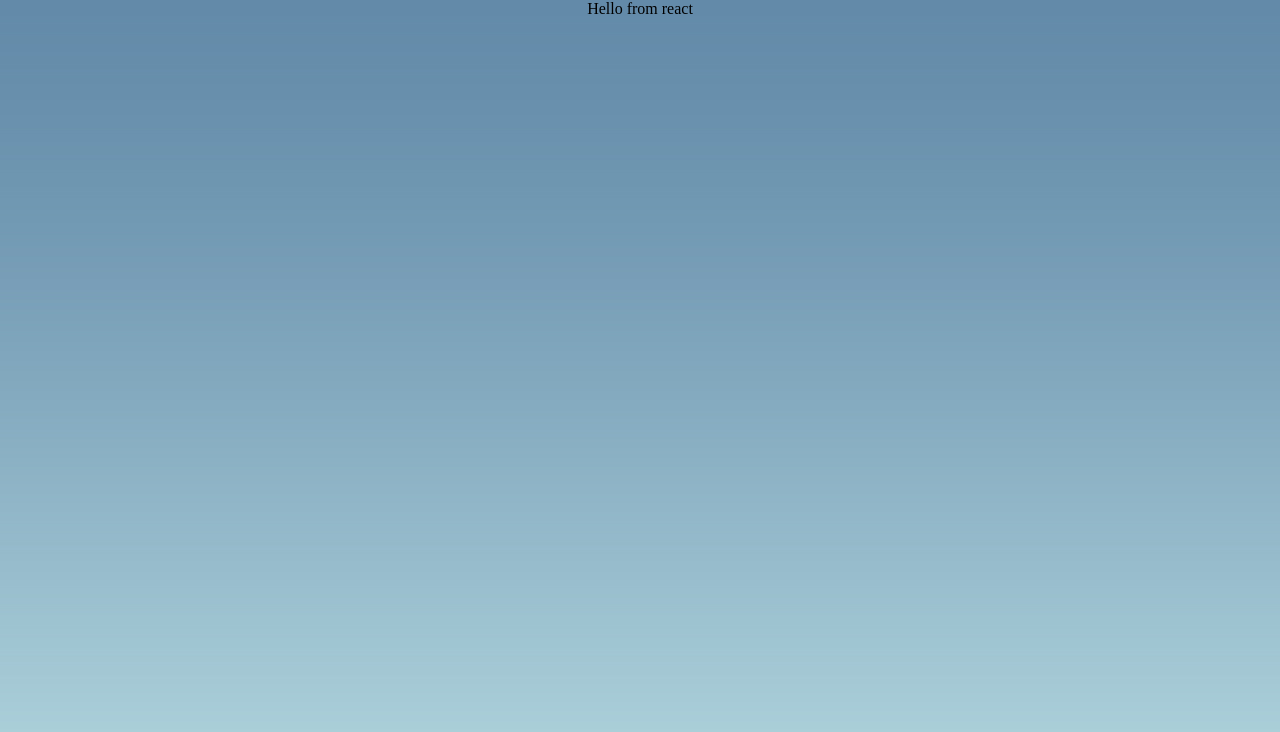
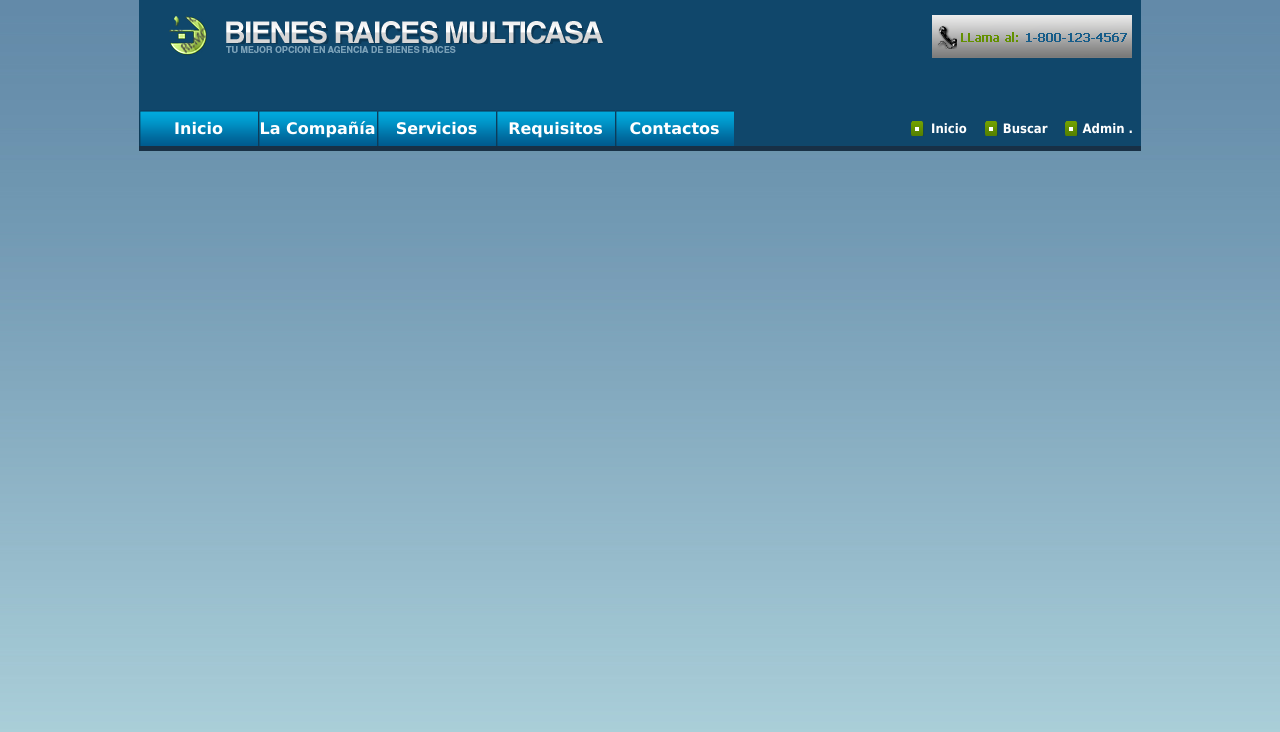
Before and after one commit to sudo-von/web-development-uadec, a React (Create React App) app in the folder frontend/: page / in a window 1280 px wide. Shown: the top 732 px of the page. Built offline with nearby package versions, Linux system fonts and the light colour scheme.

Commit message:
feat: :sparkles: Added component

```diff
--- a/frontend/src/App.tsx
+++ b/frontend/src/App.tsx
@@ -1,7 +1,9 @@
+import Navbar from 'src/components/Navbar/Navbar';
+
 function App() {
   return (
-    <div className="App">
-      Hello from react
+    <div>
+      <Navbar />
     </div>
   );
 }
--- /dev/null
+++ b/frontend/src/components/Navbar/Navbar.styles.tsx
@@ -0,0 +1,9 @@
+const styles = {
+  navbar: {
+    backgroundColor: '#10476b',
+    width: '1002px',
+    height: '151px',
+  } as const,
+};
+
+export default styles;
--- /dev/null
+++ b/frontend/src/components/Navbar/Navbar.tsx
@@ -0,0 +1,14 @@
+import Menu from 'src/components/Navbar/Components/Menu/Menu';
+import Header from 'src/components/Navbar/Components/Header/Header';
+import styles from './Navbar.styles';
+
+const Navbar = () => {
+  return (
+    <div style={styles.navbar}>
+      <Header />
+      <Menu />
+    </div>
+  );
+};
+
+export default Navbar;
```
